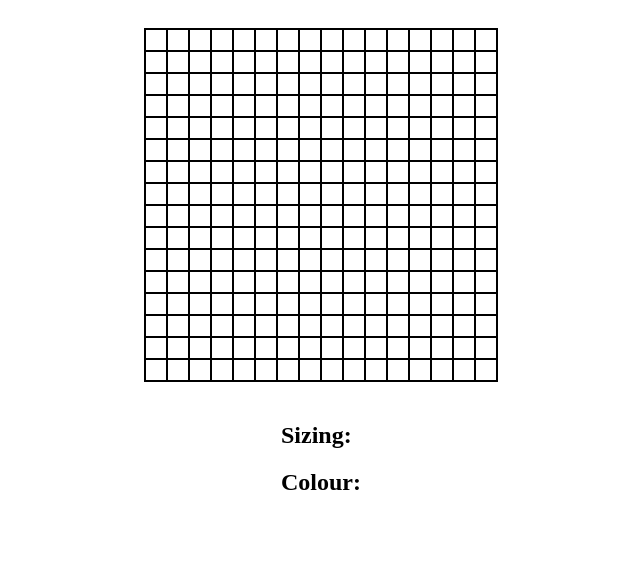
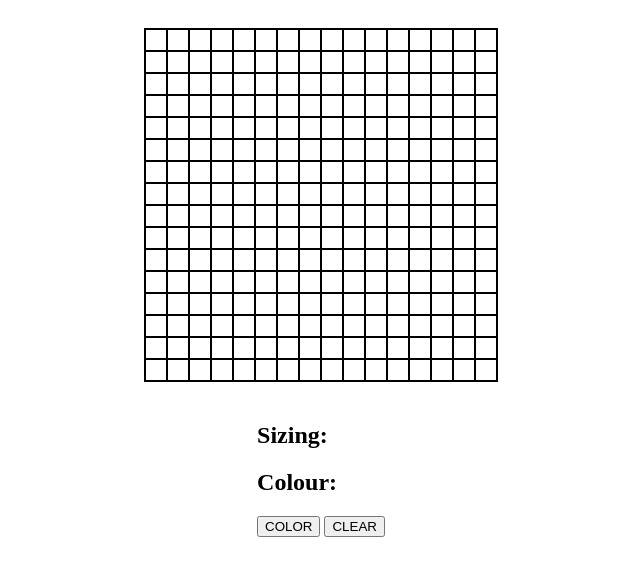
Before and after one commit to rlw92/etchasketchodin, a plain HTML site: page index.html in a window 1280 px wide. Shown: the whole page, without its empty margins (319-959 px from the left). Drawn offline with Linux system fonts and the light colour scheme.

Commit message:
Got the color changing controls to work, had trouble with a reserved word stopping my function from working so have learned that for future reference. Next thing to do will be to make a fixed width on the container, will be difficult

```diff
--- a/index.html
+++ b/index.html
@@ -12,7 +12,10 @@
     <div class="main"></div>
 <div class = "controls">
       <div><h2>Sizing:</h2></div>
-      <div><h2>Colour:</h2></div>
+      <div><h2>Colour:</h2>
+        <button onclick="colorChange()">COLOR</button>
+        <button onclick="white()">CLEAR</button>
+    </div>
     </div>
 
 </body>
--- a/js.js
+++ b/js.js
@@ -27,18 +27,25 @@ for(i=0;i<loop;i++){
 let div = document.createElement("div");
 div.className="grids";
 div.style.cssText ="border:solid 1px black;flex:auto;padding:10px";
-let grids = document.querySelectorAll(".grids");
-
 main.appendChild(div);
 }
 
-    let color = "green";
+
+
+    let color = "red";
     let grids = document.querySelectorAll(".grids");
 for (let i = 0; i < grids.length; i++) {
    grids[i].addEventListener("mouseover",()=>{grids[i].style.cssText = "border:solid 1px black;flex:auto;padding:10px;background-color:" + color});
   }
 
+  //a function to change the color of the hovered squares//
+function colorChange(){color=prompt("Type in the color you want");}
+//white function to return everything to white, clear was a fail because it is a reserved word//
+function white() {color="white";
 
+}
+
+console.log(color);
 
 
 
```
